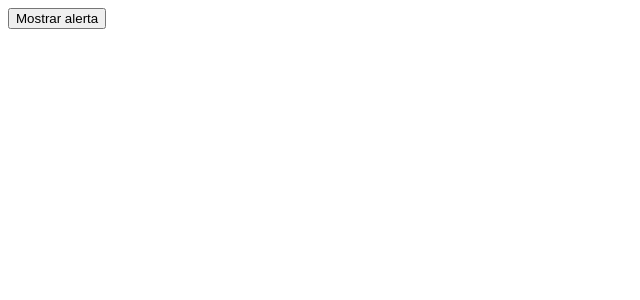
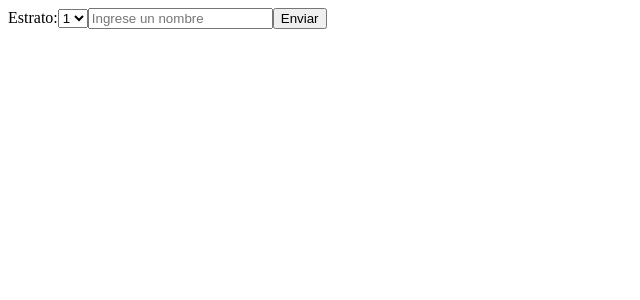
Before and after one commit to LozanoAndersonTheStain/learning-React, a React (Create React App) app: page / in a window 1280 px wide. Shown: the top 300 px of the page, without its empty margins (0-640 px from the left). Built offline with nearby package versions, Linux system fonts and the light colour scheme.

Commit message:
Se termina la realizacion de pre diseño basico para un formulario

```diff
--- a/src/App.js
+++ b/src/App.js
@@ -1,13 +1,16 @@
 import React from 'react'
+// import Formulario from './components/Formulario/Formulario'
+// import Listar from './components/Listar/listar'
+// import FormularioSelect from './components/FormularioSelect/FormularioSelect'
+import FormilarioStates from './components/FormularioStates/FormilarioStates'
 
 const App = () => {
-  const showAlert = () => {
-    alert('Hola mundo')
-  }
-
   return (
     <div>
-      <button onClick={showAlert}>Mostrar alerta</button>
+      {/* <Listar /> */}
+      {/* <Formulario /> */}
+      {/* <FormularioSelect /> */}
+      <FormilarioStates />
     </div>
   )
 }
--- /dev/null
+++ b/src/components/Formulario/Formulario.jsx
@@ -0,0 +1,25 @@
+import React, { useState } from 'react'
+
+const Formulario = () => {
+  const [description, setDescription] = useState('')
+
+  const showAlert = (e) => {
+    e.preventDefault()
+    alert(description)
+  }
+
+  return (
+    <div>
+      {description === '' ? null : <h1>{description}</h1>}
+      <form onSubmit={showAlert}>
+        <textarea
+          value={description}
+          onChange={(e) => setDescription(e.target.value)}
+        ></textarea>
+        <input type="submit" />
+      </form>
+    </div>
+  )
+}
+
+export default Formulario
--- /dev/null
+++ b/src/components/FormularioSelect/FormularioSelect.jsx
@@ -0,0 +1,27 @@
+import React, { useState } from 'react'
+
+const FormularioSelect = () => {
+  const [estrato, setEstrato] = useState('')
+
+  const showAlert = (e) => {
+    e.preventDefault()
+    alert(estrato)
+  }
+
+  return (
+    <div>
+      {estrato === '' ? null : <h1>Estrato: {estrato}</h1>}
+      <form onSubmit={showAlert}>
+        <label>Estrato:</label>
+        <select value={estrato} onChange={(e) => setEstrato(e.target.value)}>
+          <option value="uno">1</option>
+          <option value="dos">2</option>
+          <option value="tres">3</option>
+        </select>
+        <input type="submit" />
+      </form>
+    </div>
+  )
+}
+
+export default FormularioSelect
--- /dev/null
+++ b/src/components/FormularioStates/FormilarioStates.jsx
@@ -0,0 +1,32 @@
+import React, { useState } from 'react'
+
+const FormilarioStates = () => {
+  const [estrato, setEstrato] = useState('')
+  const [nombre, setNombre] = useState('')
+
+  const showAlert = (e) => {
+    e.preventDefault()
+    alert(`${nombre} su estrato es: ${estrato}`)
+  }
+
+  return (
+    <div>
+      <form onSubmit={showAlert}>
+        <label>Estrato:</label>
+        <select value={estrato} onChange={(e) => setEstrato(e.target.value)}>
+          <option value="uno">1</option>
+          <option value="dos">2</option>
+          <option value="tres">3</option>
+        </select>
+        <input
+          type="text"
+          placeholder="Ingrese un nombre"
+          onChange={(e) => setNombre(e.target.value)} value={nombre}
+        />
+        <input type="submit" value='Enviar' />
+      </form>
+    </div>
+  )
+}
+
+export default FormilarioStates
```
Also changed, not shown: src/components/Listar/Listar.jsx (added, +17 -0 lines), 1 other file (tests, documents, lock files or other folders).
